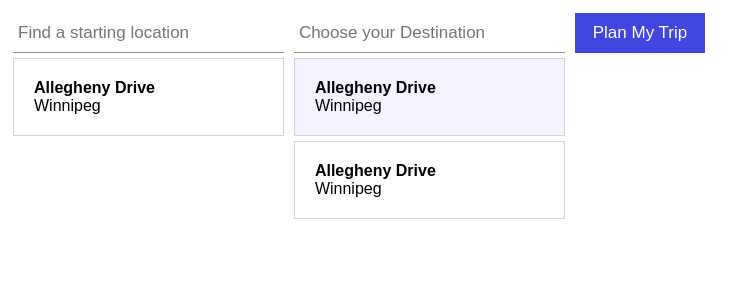
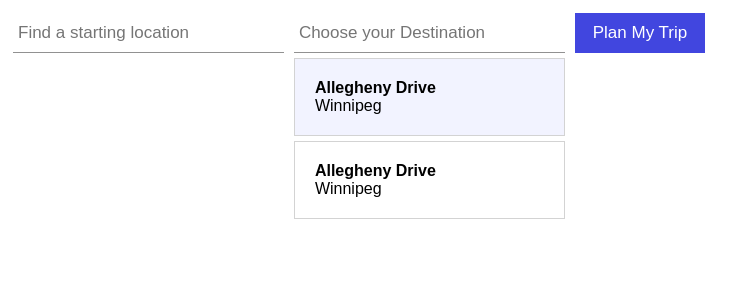
Before and after one commit to MuhammadMusab1/trip-planner-react, a React (Create React App) app: page / in a window 1280 px wide. Shown: the top 300 px of the page, without its empty margins (0-755 px from the left). Built offline with nearby package versions, Linux system fonts and the light colour scheme.

Commit message:
use the OriginInput, OriginList and OriginPlace components in App.js

```diff
--- a/src/App.js
+++ b/src/App.js
@@ -1,19 +1,30 @@
 import "./App.css";
 
+import { useState } from "react";
+
 import OriginInput from "./components/OriginInput";
+import OriginList from "./components/OriginList";
+import OriginPlace from "./components/OriginPlace";
 
 function App() {
+  const [originPlaces, setOriginPlaces] = useState(null);
   return (
     <div className="grid-wrapper">
       <div className="origin-container">
-        <OriginInput />
-
-        <ul className="origins">
-          <li data-long="-97.1500642" data-lat="49.7959303" className="">
-            <div className="name">Allegheny Drive</div>
-            <div>Winnipeg</div>
-          </li>
-        </ul>
+        <OriginInput setOriginPlaces={setOriginPlaces} />
+        <OriginList>
+          {originPlaces &&
+            originPlaces.map((place) => {
+              return (
+                <OriginPlace
+                  key={place.id}
+                  long={place.geometry.coordinates[0]}
+                  lat={place.geometry.coordinates[0]}
+                  name={place.text}
+                />
+              );
+            })}
+        </OriginList>
       </div>
       <div className="destination-container">
         <form className="destination-form">
```
